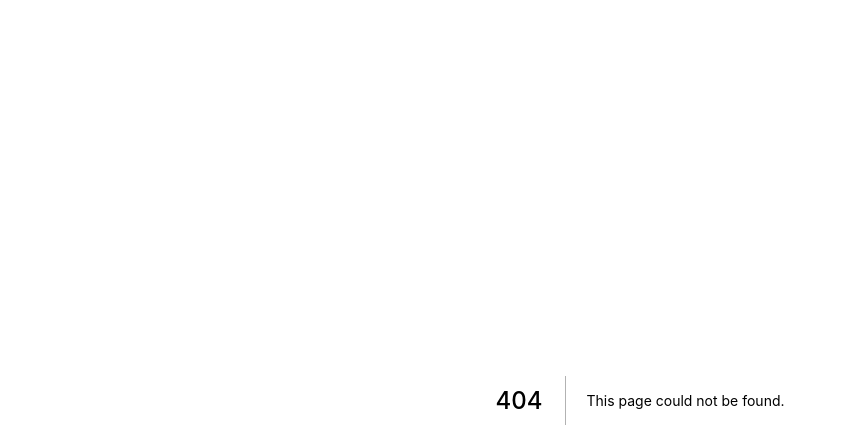
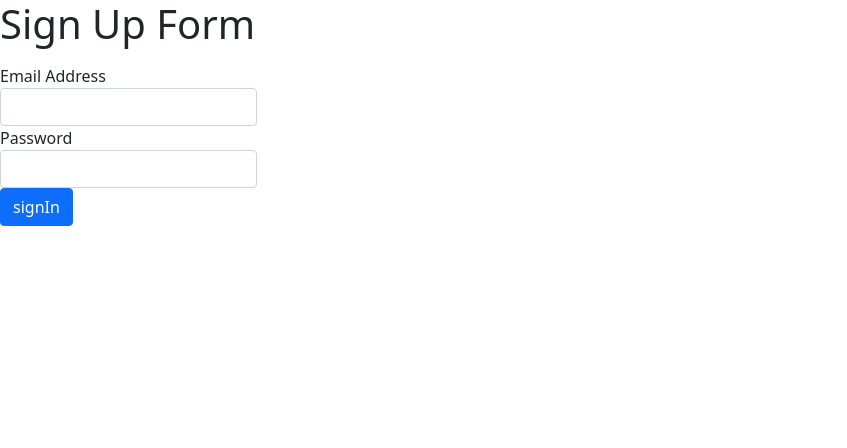
Before and after one commit to tangyisheng2/micro-services, a Next.js app in the folder ticketing/client/: page /auth/signin in a window 1280 px wide. Before the commit this address had no page. Shown: the top 448 px of the page, without its empty margins (0-847 px from the left). Built offline with nearby package versions, Linux system fonts and the light colour scheme.

Commit message:
feat: <client> add signin page

```diff
--- /dev/null
+++ b/ticketing/client/pages/auth/signin.jsx
@@ -0,0 +1,89 @@
+import { useState } from 'react';
+import useRequest from '../../hooks/use-request';
+import Router from 'next/router';
+
+function signIn() {
+    const [email, setEmail] = useState('');
+    const [password, setPassword] = useState('');
+    const [successMsg, setSuccessMsg] = useState({});
+    // const [errors, setErrors] = useState([]);
+    console.log({ email, password });
+    const { doRequest, errors } = useRequest({
+        url: '/api/users/signin',
+        method: 'post',
+        body: {
+            email,
+            password,
+        },
+        onSuccess: () => {
+            Router.push('/');
+        },
+    });
+
+    const submitData = async (e) => {
+        e.preventDefault();
+
+        doRequest();
+
+        // axios
+        //     .post('/api/users/signup', {
+        //         email,
+        //         password,
+        //     })
+        //     .then((result) => {
+        //         console.log(result);
+        //         setSuccessMsg(result.data);
+        //     })
+        //     .catch((err) => {
+        //         console.log(err);
+        //         setErrors(err.response.data);
+        //     });
+    };
+
+    return (
+        <form onSubmit={submitData}>
+            <h1>Sign Up Form</h1>
+            {errors}
+            {successMsg && (
+                <div className="successMsg success">
+                    <ul>
+                        {successMsg &&
+                            Object.keys(successMsg).map((entry) => {
+                                return (
+                                    <li
+                                        key={entry}
+                                    >{`${entry}: ${successMsg[entry]}`}</li>
+                                );
+                            })}
+                    </ul>
+                </div>
+            )}
+            <div>
+                <div className="form-group">
+                    <label>
+                        Email Address
+                        <input
+                            value={email}
+                            onChange={(e) => setEmail(e.target.value)}
+                            type="text"
+                            className="form-control"
+                        />
+                    </label>
+                </div>
+                <div className="form-group">
+                    <label>
+                        Password
+                        <input
+                            value={password}
+                            onChange={(e) => setPassword(e.target.value)}
+                            type="password"
+                            className="form-control"
+                        />
+                    </label>
+                </div>
+                <button className="btn btn-primary">signIn</button>
+            </div>
+        </form>
+    );
+}
+export default signIn;
```
